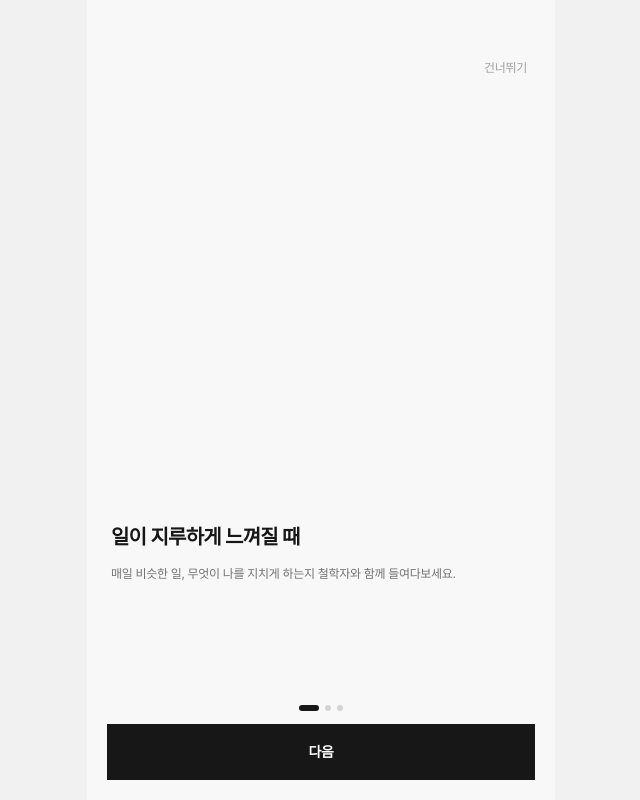
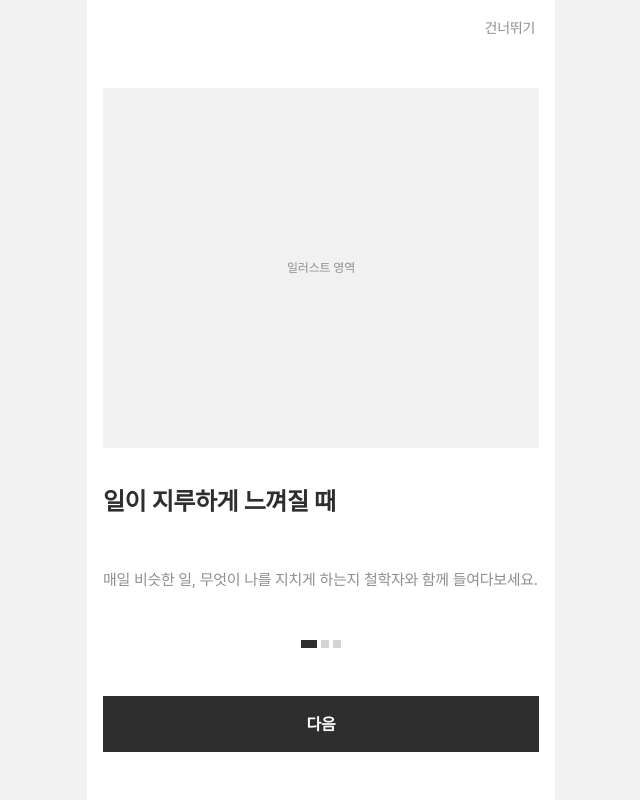
Before and after one commit to TEMP-1121/TEMP_Client, a React (Vite) app: page /onboarding in a window 1280 px wide. Shown: the whole page, without its empty margins (319-959 px from the left). Built offline with nearby package versions, Linux system fonts and the light colour scheme; no server answers; a web font is replaced by a local one.

Commit message:
feat: 온보딩 페이지 구현

```diff
--- /dev/null
+++ b/src/components/widgets/onboarding/StepIndicator.tsx
@@ -0,0 +1,27 @@
+import { cn } from '@/lib/utils'
+
+type StepIndicatorProps = {
+  total: number
+  current: number
+  className?: string
+}
+
+export default function StepIndicator({ total, current, className }: StepIndicatorProps) {
+  return (
+    <div
+      role="img"
+      aria-label={`온보딩 ${total}단계 중 ${current + 1}단계`}
+      className={cn('flex items-center justify-center gap-1', className)}
+    >
+      {Array.from({ length: total }, (_, index) => (
+        <span
+          key={index}
+          className={cn(
+            'h-2 transition-[width,background-color]',
+            index === current ? 'w-4 bg-text-primary' : 'w-2 bg-border-strong',
+          )}
+        />
+      ))}
+    </div>
+  )
+}
--- a/src/pages/OnboardingPage.tsx
+++ b/src/pages/OnboardingPage.tsx
@@ -1,82 +1,77 @@
-import { useState } from 'react';
-import { useNavigate } from 'react-router';
+import { useEffect } from 'react'
+import { useNavigate } from 'react-router'
+
+import StepIndicator from '@/components/widgets/onboarding/StepIndicator'
+import {
+  ONBOARDING_STEPS,
+  selectIsLastStep,
+  useOnboardingStore,
+} from '@/stores/useOnboardingStore'
 
 const slides = [
   {
     title: '일이 지루하게 느껴질 때',
-    description:
-      '매일 비슷한 일, 무엇이 나를 지치게 하는지 철학자와 함께 들여다보세요.',
+    description: '매일 비슷한 일, 무엇이 나를 지치게 하는지 철학자와 함께 들여다보세요.',
   },
   {
     title: '나에게 맞는 철학자를 골라 보세요',
     description:
-      '철학자마다 성격과 질문하는 방식이 달라요. 마음에 드는 사수를 직접 선택해 보세요.',
+      '철학자마다 성격과 질문하는 방식이 달라요. 특징을 보고 마음에 드는 사수를 직접 선택해 보세요.',
   },
   {
-    title: '새로운 시선으로 일상을 시험해 보세요',
-    description:
-      '대화를 나누고 나면 지금 나에게 맞는 활동과 물건을 추천해 드려요.',
+    title: '새로운 시선을 일상에서 시험해 보세요',
+    description: '대화를 나누고 나면 지금 나에게 맞는 활동과 물건을 추천해 드려요.',
   },
-];
+]
 
 export default function OnboardingPage() {
-  const [page, setPage] = useState(0);
-  const navigate = useNavigate();
-  const slide = slides[page];
-  const isLast = page === slides.length - 1;
+  const navigate = useNavigate()
+  const step = useOnboardingStore((s) => s.step)
+  const isLast = useOnboardingStore(selectIsLastStep)
+  const next = useOnboardingStore((s) => s.next)
+  const reset = useOnboardingStore((s) => s.reset)
+  const slide = slides[step]
 
-  function finishOnboarding() {
-    navigate('/philosophers');
-  }
+  useEffect(() => {
+    reset()
+  }, [reset])
+
+  const finish = () => navigate('/philosophers')
 
   return (
-    <section className='flex flex-1 flex-col bg-background-surface px-5 pb-5'>
-      <div className='h-12' aria-hidden />
-
-      <div className='flex h-10 items-center justify-end'>
+    <section className="flex flex-1 flex-col bg-background-base px-4 pb-12">
+      <div className="flex h-14 items-center justify-end">
         {!isLast && (
           <button
-            type='button'
-            onClick={finishOnboarding}
-            className='px-2 py-2 text-xs text-neutral-400 transition-colors hover:text-neutral-700'
+            type="button"
+            onClick={finish}
+            className="px-1 py-2 text-body-14-regular text-text-tertiary"
           >
             건너뛰기
           </button>
         )}
       </div>
 
-      <div className='flex flex-1 flex-col justify-center pb-4'>
-        <div className='mb-7 h-[min(46vh,390px)] min-h-64' aria-hidden />
-
-        <div className='min-h-28 px-1'>
-          <h1 className='text-[20px] font-semibold leading-snug tracking-[-0.04em] text-neutral-900'>
-            {slide.title}
-          </h1>
-          <p className='mt-3 text-xs leading-relaxed text-neutral-500'>
-            {slide.description}
-          </p>
-        </div>
+      <div className="mt-8 flex h-90 items-center justify-center bg-background-subtle" aria-hidden>
+        <span className="text-caption-12-regular text-text-tertiary">일러스트 영역</span>
       </div>
 
-      <div
-        className='flex h-8 items-center justify-center gap-1.5'
-        aria-label={`온보딩 ${page + 1} / ${slides.length}`}
-      >
-        {slides.map((item, index) => (
-          <span
-            key={item.title}
-            className={`h-1.5 rounded-full transition-all ${index === page ? 'w-5 bg-neutral-900' : 'w-1.5 bg-neutral-300'}`}
-          />
-        ))}
+      <div className="mt-10 min-h-32">
+        <h1 className="min-h-20 text-title-24-semibold text-text-primary">{slide.title}</h1>
+        <p className="text-body-15-regular text-text-tertiary">{slide.description}</p>
       </div>
 
+      <div className="flex-1" />
+
+      <StepIndicator total={ONBOARDING_STEPS} current={step} />
+
       <button
-        type='button'
-        onClick={() => (isLast ? finishOnboarding() : setPage((current) => current + 1))}
-        className='flex h-14 w-full items-center justify-center rounded-none bg-neutral-900 text-sm font-semibold text-white transition-colors hover:bg-neutral-800 active:bg-neutral-700'
+        type="button"
+        onClick={isLast ? finish : next}
+        className="mt-12 flex h-14 w-full items-center justify-center bg-text-primary text-body-16-semibold text-text-inverse active:opacity-90"
       >
         {isLast ? '시작하기' : '다음'}
       </button>
     </section>
-  );
+  )
 }
--- /dev/null
+++ b/src/stores/useOnboardingStore.ts
@@ -0,0 +1,17 @@
+import { create } from 'zustand'
+
+export const ONBOARDING_STEPS = 3
+
+type OnboardingState = {
+  step: number
+  next: () => void
+  reset: () => void
+}
+
+export const useOnboardingStore = create<OnboardingState>()((set) => ({
+  step: 0,
+  next: () => set((s) => ({ step: Math.min(s.step + 1, ONBOARDING_STEPS - 1) })),
+  reset: () => set({ step: 0 }),
+}))
+
+export const selectIsLastStep = (s: OnboardingState) => s.step === ONBOARDING_STEPS - 1
```
